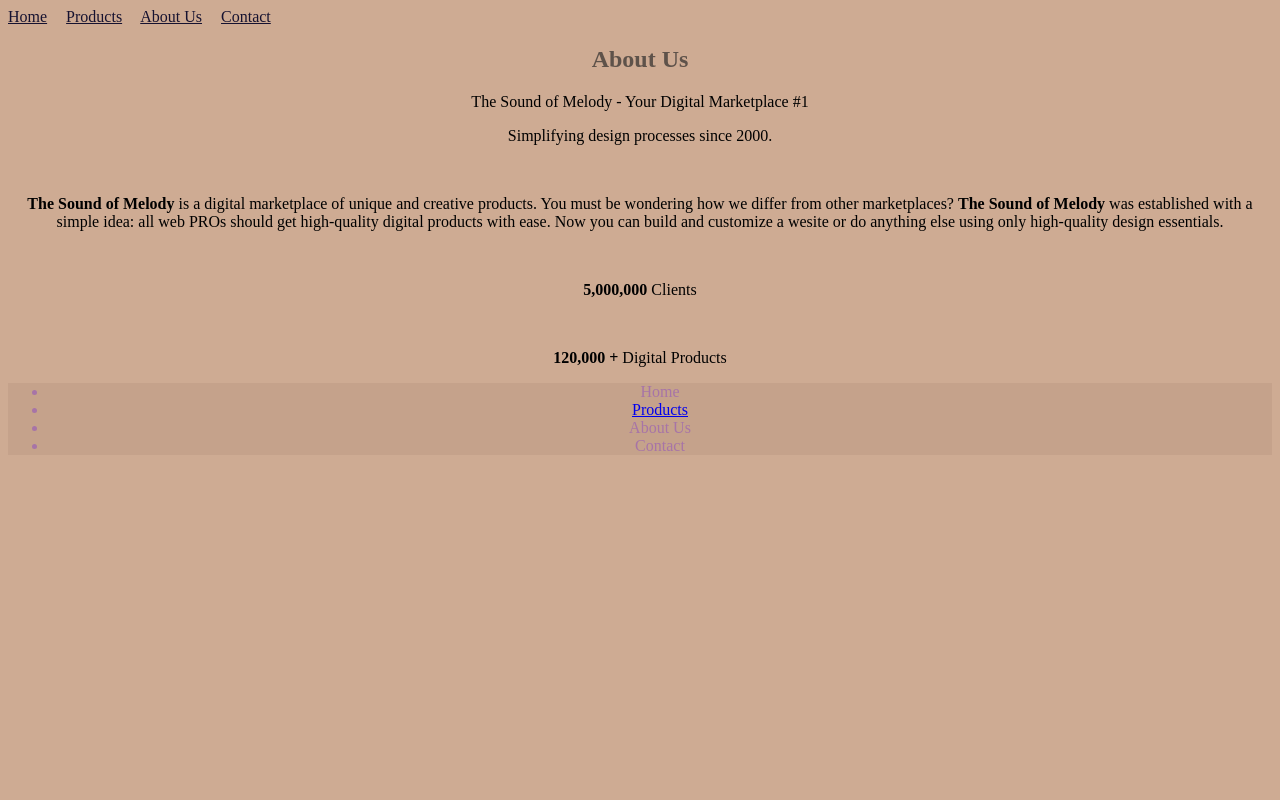
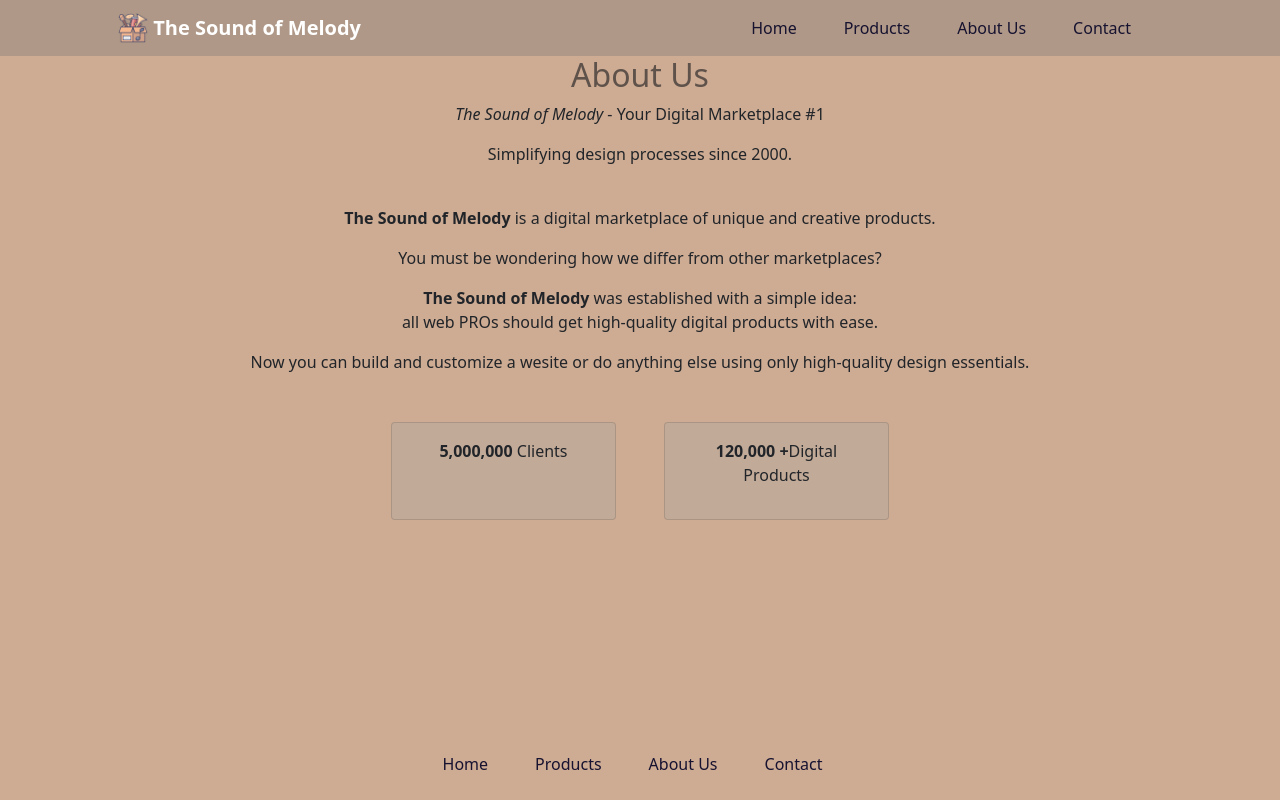
Before and after one commit to gulsumcaliskan/Front-End-Projects_1, a plain HTML site: page HTML_Project_4/about-us.html in a window 1280 px wide. Drawn offline with nearby package versions, Linux system fonts and the light colour scheme.

Commit message:
Update about-us.html

```diff
--- a/HTML_Project_4/about-us.html
+++ b/HTML_Project_4/about-us.html
@@ -4,20 +4,33 @@
     <meta charset="UTF-8">
     <meta http-equiv="X-UA-Compatible" content="IE=edge">
     <meta name="viewport" content="width=device-width, initial-scale=1.0">
+
+    <meta name="description" content="The Sound of Melody" />
+    <meta name="author" content="Gülsüm ÇALIŞKAN" />
+
+    <link href="https://cdn.jsdelivr.net/npm/bootstrap@5.1.3/dist/css/bootstrap.min.css" rel="stylesheet" integrity="sha384-1BmE4kWBq78iYhFldvKuhfTAU6auU8tT94WrHftjDbrCEXSU1oBoqyl2QvZ6jIW3" crossorigin="anonymous">
+
     <link rel="stylesheet" href="css/stylish.css"/>
+    <link rel="icon" type="image/x-icon" href="img/icon.png"/>
     <title>About - Us | The Sound of Melody</title>
 </head>
 <body>
 
     <header>
-        <nav class="nav-links">
-            <a href="index.html">Home</a>
 
-            <a href="products.html">Products</a>
+        <nav class="navbar navbar-dark nav-links" style="background-color: #af9887">
+            <div class="container px-4 px-lg-5">
+                <a class="navbar-brand text-violet" href="#!" >
+                    <img src="img/icon.png" width="30" height="30" class="d-inline-block align-top">
+                    <strong>The Sound of Melody</strong></a>
+                <ul class="nav">
+                    <li class="nav-item"><a class="nav-link link-info" href="index.html">Home</a></li>
+                    <li class="nav-item"><a class="nav-link link-info" href="products.html">Products</a></li>
+                    <li class="nav-item"><a class="nav-link link-info" href="about-us.html">About Us</a></li>
+                    <li class="nav-item"><a class="nav-link link-info" href="contact.html">Contact</a></li>
+                </ul>
+            </div>
 
-            <a href="about-us.html">About Us</a>
-
-            <a href="contact.html">Contact</a>
         </nav>
     </header>
 
@@ -25,33 +38,51 @@
         <article>
             <h2>About Us</h2>
             <div align="center">
-                <p>The Sound of Melody - Your Digital Marketplace #1</p>
+                <p><em>The Sound of Melody</em> - Your Digital Marketplace #1</p>
             <p>Simplifying design processes since 2000.</p>
             </div>
             <br>
             <div align="center">
-                <p><b>The Sound of Melody</b> is a digital marketplace of unique and creative products. You must be wondering how we differ from other marketplaces? <b>The Sound of Melody</b> was established with a simple idea: all web PROs should get high-quality digital products with ease. Now you can build and customize a wesite or do anything else using only high-quality design essentials.</p>
+                <p><b>The Sound of Melody</b> is a digital marketplace of unique and creative products. <p>You must be wondering how we differ from other marketplaces?</p> <b>The Sound of Melody</b> was established with a simple idea: <p>all web PROs should get high-quality digital products with ease.</p> Now you can build and customize a wesite or do anything else using only high-quality design essentials.</p>
             </div>
 
-            <br>
-            <div align="center">
-                <p><b>5,000,000</b> Clients</p>
-            <br>
-            <p><b>120,000 +</b> Digital Products</p>
+            <div class="container px-4 px-lg-5 mt-5">
+                <div class="row gx-4 gx-lg-5 row-cols-2 row-cols-md-3 row-cols-xl-4 justify-content-center" >
+                    <div class="col mb-5">
+                        <div class="card h-100" style="background-color: #c2aa98">
+                            <div class="card-body">
+                                <div class="text-center">
+                                    <p><b>5,000,000</b> Clients</p>
+                                </div>
+                            </div>
+                        </div>
+                    </div>
+                    <div class="col mb-5">
+                        <div class="card h-100" style="background-color: #c2aa98">
+                            <div class="card-body">
+                                <div class="text-center">
+                                    <p><b>120,000 +</b>Digital Products</p>
+                                </div>
+                            </div>
+                        </div>
+                    </div>
+                </div>
             </div>
 
         </article>
     </section>
 
 
-    <footer>
-        <nav>
-            <ul>
-                <li><a href="index.html"></a>Home</li>
-                <li><a href="products.html">Products</a></li>
-                <li><a href="about-us.html"></a>About Us</li>
-                <li><a href="contact.html"></a>Contact</li>
-            </ul>
+    <footer class="container mt-2">
+        <nav class="navbar navbar fixed-bottom nav-links justify-content-center">
+            <div class="mt-4 p-2 bg-violet text-white rounded" style="text-align: center;">
+                <ul class="nav">
+                    <li class="nav-item"><a class="nav-link" href="index.html">Home</a></li>
+                    <li class="nav-item"><a class="nav-link" href="products.html">Products</a></li>
+                    <li class="nav-item"><a class="nav-link" href="about-us.html">About Us</a></li>
+                    <li class="nav-item"><a class="nav-link" href="contact.html">Contact</a></li>
+                </ul>
+            </div>
         </nav>
     </footer>
 
```
